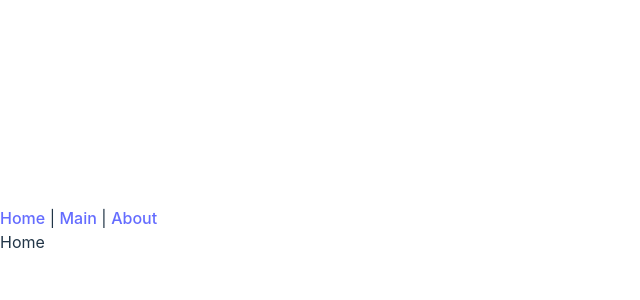
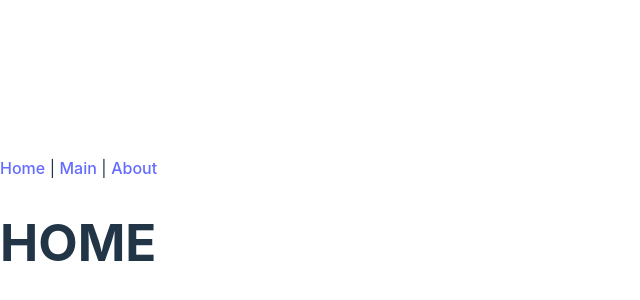
Before and after one commit to kuhn-moni/Project-3.0-React-Typescript-factbook, a React (Vite) app in the folder react_TS_factbook/: page / in a window 1280 px wide. Shown: the part 170-470 px from the top of the page, without its empty margins (0-640 px from the left). Built offline with nearby package versions, Linux system fonts and the light colour scheme.

Commit message:
NoMatch page added for improved user experience

```diff
--- a/react_TS_factbook/src/App.tsx
+++ b/react_TS_factbook/src/App.tsx
@@ -11,6 +11,7 @@ import {
 import About from "./views/About";
 import Home from "./views/Home";
 import Main from "./views/Main";
+import NoMatch from "./views/NoMatch";
 
 function App() {
   const router = createBrowserRouter(
@@ -19,6 +20,7 @@ function App() {
         <Route index element={<Home />} />
         <Route path="/about" element={<About />} />
         <Route path="/main" element={<Main />} />
+        <Route path="*" element={<NoMatch />} />
       </Route>
     )
   );
--- a/react_TS_factbook/src/views/Home.tsx
+++ b/react_TS_factbook/src/views/Home.tsx
@@ -1,7 +1,11 @@
 import React from "react";
 
 const Home = () => {
-  return <div>Home</div>;
+  return (
+    <div>
+      <h1>HOME</h1>
+    </div>
+  );
 };
 
 export default Home;
--- /dev/null
+++ b/react_TS_factbook/src/views/NoMatch.tsx
@@ -0,0 +1,11 @@
+import React from "react";
+
+const NoMatch = () => {
+  return (
+    <div>
+      <h1>nuffin to see here mate..</h1>
+    </div>
+  );
+};
+
+export default NoMatch;
```
